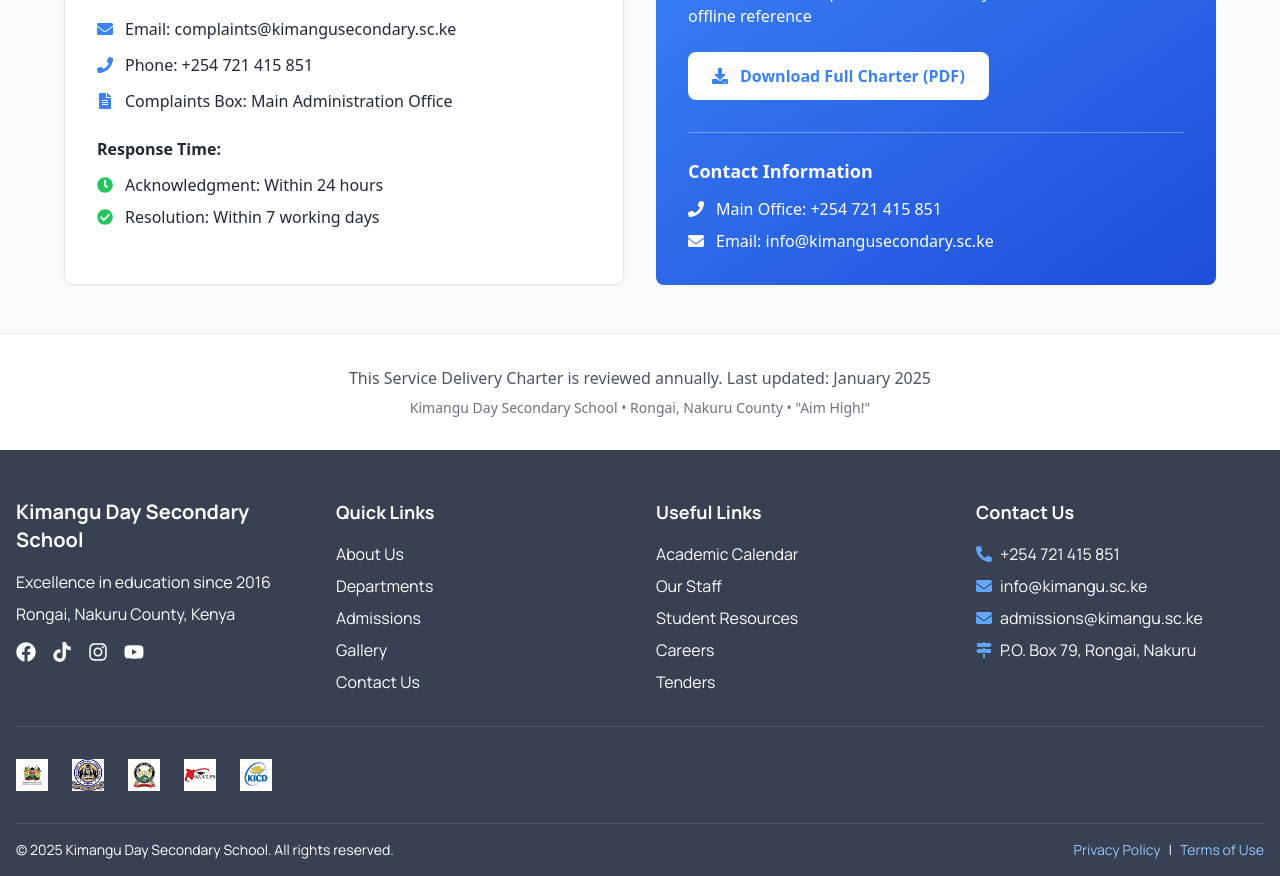
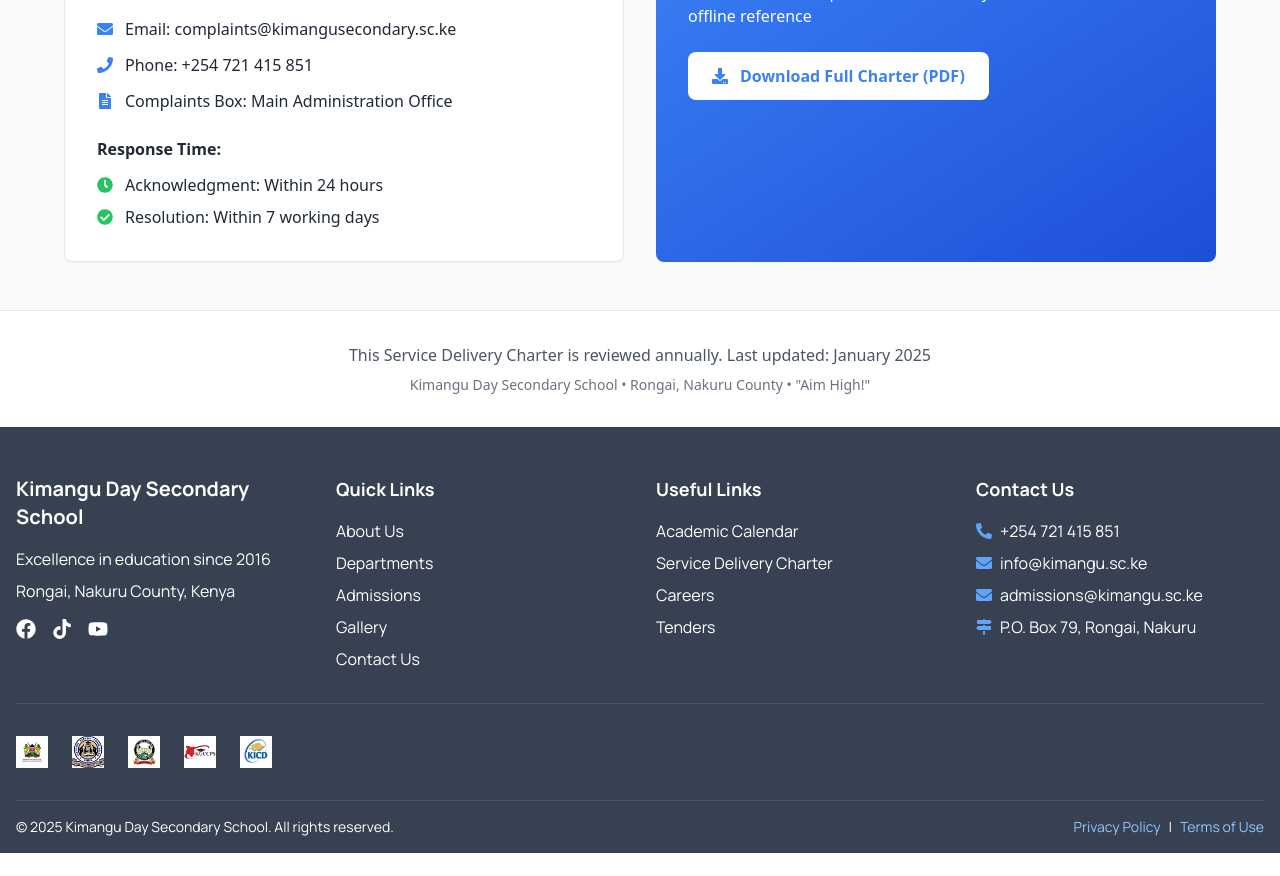
Before and after one commit to jimmindungu3/Kimangu, a React (Vite) app in the folder Client/: page /service-charter in a window 1280 px wide. Shown: the part 3820-4696 px from the top of the page. After the commit the page ends 4673 px from the top, so only its background shows below. Built offline with nearby package versions, Linux system fonts and the light colour scheme; no server answers.

Commit message:
create service charter page

```diff
--- a/Client/src/components/Footer.jsx
+++ b/Client/src/components/Footer.jsx
@@ -5,7 +5,6 @@
   FaEnvelope,
   FaFacebook,
   FaTiktok,
-  FaInstagram,
   FaYoutube,
 } from "react-icons/fa";
 import { FaSignsPost } from "react-icons/fa6";
@@ -45,14 +44,6 @@
                 className="hover:text-blue-400"
               >
                 <FaTiktok className="w-5 h-5" />
-              </a>
-              <a
-                href="https://www.instagram.com/"
-                target="_blank"
-                rel="noopener noreferrer"
-                className="hover:text-blue-400"
-              >
-                <FaInstagram className="w-5 h-5" />
               </a>
               <a
                 href="https://www.youtube.com/"
@@ -106,14 +97,10 @@
                   Academic Calendar
                 </Link>
               </li>
+
               <li>
-                <Link to="/staff" className="hover:text-blue-400">
-                  Our Staff
-                </Link>
-              </li>
-              <li>
-                <Link to="/resources" className="hover:text-blue-400">
-                  Student Resources
+                <Link to="/service-charter" className="hover:text-blue-400">
+                  Service Delivery Charter
                 </Link>
               </li>
               <li>
--- a/Client/src/pages/ServiceCharter.jsx
+++ b/Client/src/pages/ServiceCharter.jsx
@@ -488,22 +488,6 @@
                 <FaDownload className="mr-3" />
                 Download Full Charter (PDF)
               </a>
-
-              <div className="pt-6 mt-8 border-t border-white/30">
-                <h4 className="mb-3 text-lg font-semibold">
-                  Contact Information
-                </h4>
-                <div className="space-y-2">
-                  <p className="flex items-center">
-                    <FaPhone className="mr-3" />
-                    Main Office: +254 721 415 851
-                  </p>
-                  <p className="flex items-center">
-                    <FaEnvelope className="mr-3" />
-                    Email: info@kimangusecondary.sc.ke
-                  </p>
-                </div>
-              </div>
             </div>
           </div>
         </div>
```
